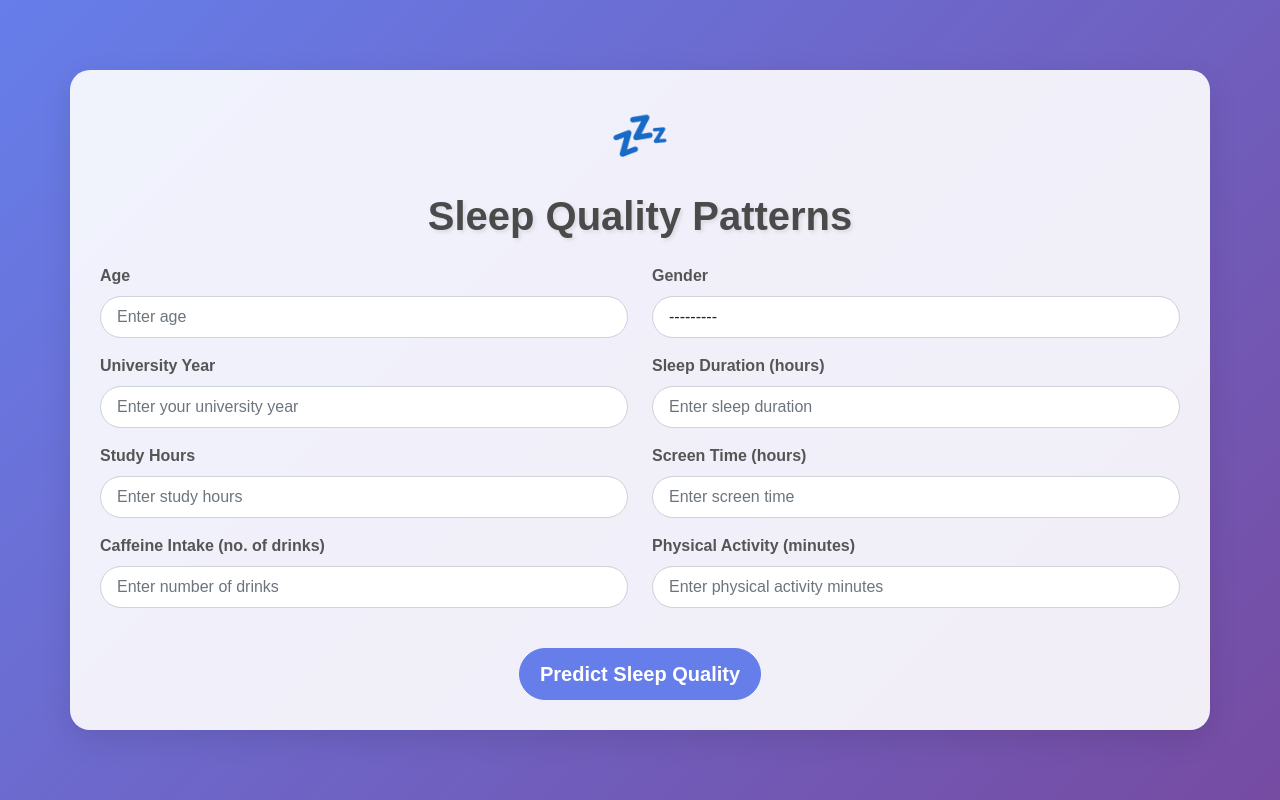
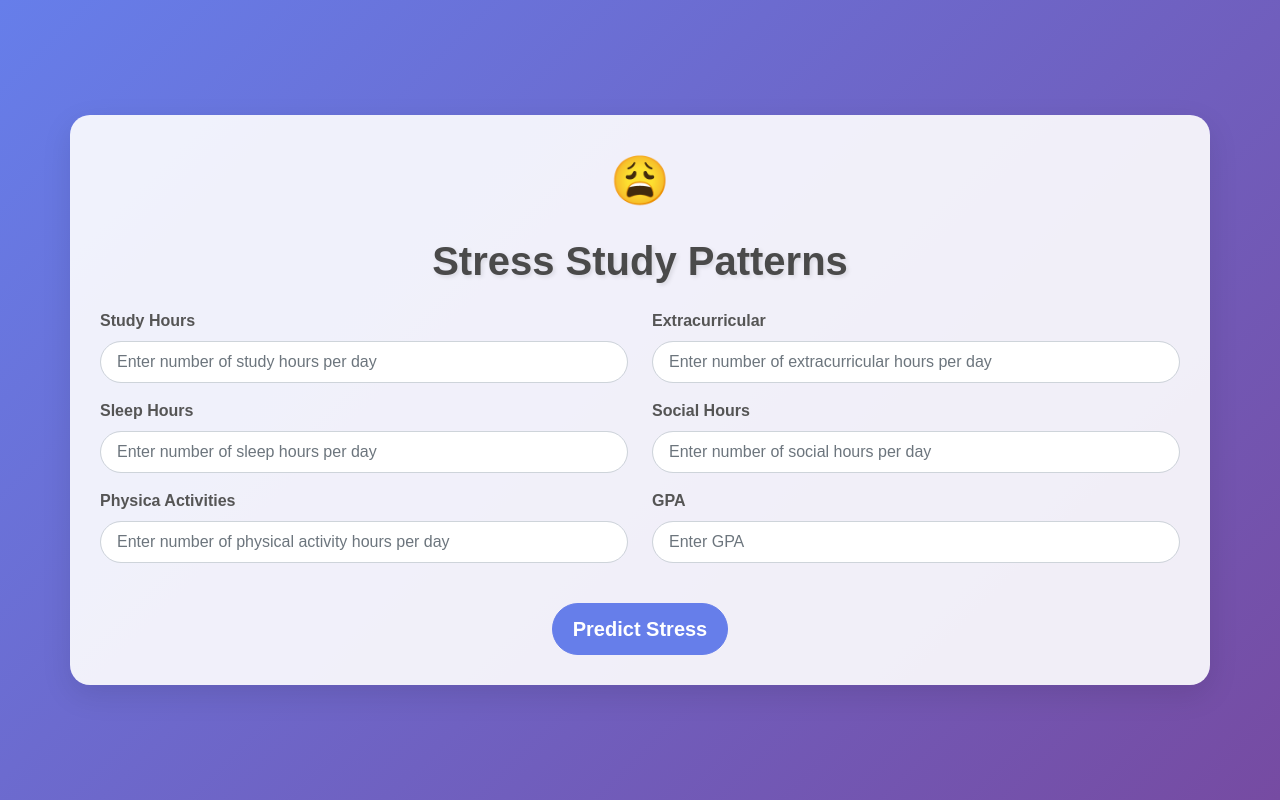
Before and after one commit to JadenNgoOT/Machine-Learning-Group-Project, a Django app: page / in a window 1280 px wide. Run offline with Django 5.2, Linux system fonts and the light colour scheme.

Commit message:
Fixed frontend as per the dataset

```diff
--- a/ml_app/base/forms.py
+++ b/ml_app/base/forms.py
@@ -4,39 +4,31 @@ from django.db import models
 class SleepDataForm(forms.ModelForm):
     class Meta:
         model = SleepData
-        fields = ['University_Year', 'Sleep_Duration', 'Study_Hours', 'Screen_Time',
-                 'Caffeine_Intake', 'Physical_Activity', 'Age', 'Gender']
+        fields = ['Study_Hours_Per_Day', 'Extracurricular_Hours_Per_Day', 'Sleep_Hours_Per_Day',
+                  'Social_Hours_Per_Day', 'Physical_Activity_Hours_Per_Day', 'GPA']
         widgets = {
-            'Age': forms.NumberInput(attrs={
+            'Study_Hours_Per_Day': forms.NumberInput(attrs={
                 'class': 'form-control rounded-pill',
-                'placeholder': 'Enter age'
+                'placeholder': 'Enter number of study hours per day'
             }),
-            'Gender': forms.Select(attrs={
+            'Extracurricular_Hours_Per_Day': forms.NumberInput(attrs={
                 'class': 'form-control rounded-pill',
-                'placeholder': 'Select your Gender'
+                'placeholder': 'Enter number of extracurricular hours per day'
             }),
-            'University_Year': forms.NumberInput(attrs={
+            'Sleep_Hours_Per_Day': forms.NumberInput(attrs={
                 'class': 'form-control rounded-pill',
-                'placeholder': 'Enter your university year'
+                'placeholder': 'Enter number of sleep hours per day'
             }),
-            'Sleep_Duration': forms.NumberInput(attrs={
+            'Social_Hours_Per_Day': forms.NumberInput(attrs={
                 'class': 'form-control rounded-pill',
-                'placeholder': 'Enter sleep duration'
+                'placeholder': 'Enter number of social hours per day'
             }),
-            'Study_Hours': forms.NumberInput(attrs={
+            'Physical_Activity_Hours_Per_Day': forms.NumberInput(attrs={
                 'class': 'form-control rounded-pill',
-                'placeholder': 'Enter study hours'
+                'placeholder': 'Enter number of physical activity hours per day'
             }),
-            'Screen_Time': forms.NumberInput(attrs={
+            'GPA': forms.NumberInput(attrs={
                 'class': 'form-control rounded-pill',
-                'placeholder': 'Enter screen time'
-            }),
-            'Caffeine_Intake': forms.NumberInput(attrs={
-                'class': 'form-control rounded-pill',
-                'placeholder': 'Enter number of drinks'
-            }),
-            'Physical_Activity': forms.NumberInput(attrs={
-                'class': 'form-control rounded-pill',
-                'placeholder': 'Enter physical activity minutes'
+                'placeholder': 'Enter GPA'
             }),
         }
--- a/ml_app/base/models.py
+++ b/ml_app/base/models.py
@@ -1,24 +1,13 @@
 from django.db import models
 
 class SleepData(models.Model):
-    GENDER_CHOICES = [
-        ('male', 'Male'),
-        ('female', 'Female'),
-        ('other', 'Other'),
-    ]
-    Age = models.IntegerField()
-    Gender = models.CharField(max_length=10, choices=GENDER_CHOICES)
-    University_Year = models.IntegerField()
-    Sleep_Duration = models.FloatField()
-    Study_Hours = models.FloatField()
-    Screen_Time = models.FloatField()
-    Caffeine_Intake = models.FloatField()
-    Physical_Activity = models.FloatField()
-    Sleep_Quality = models.FloatField(null=True, blank=True)
-    Weekday_Sleep_Start = models.TimeField()
-    Weekday_Sleep_End = models.TimeField()
-    Weekend_Sleep_Start = models.TimeField()
-    Weekend_Sleep_End = models.TimeField()
+    Study_Hours_Per_Day = models.FloatField()
+    Extracurricular_Hours_Per_Day = models.FloatField()
+    Sleep_Hours_Per_Day = models.FloatField()
+    Social_Hours_Per_Day = models.FloatField()
+    Physical_Activity_Hours_Per_Day = models.FloatField()
+    GPA = models.FloatField()
+    Stress_Level = models.FloatField(null=True, blank=True)
 
     def __str__(self):
-        return f"Sleep Data for Year {self.University_Year}"
+        return f"Stress Study Data (GPA: {self.GPA})"
--- a/ml_app/base/templates/base/home.html
+++ b/ml_app/base/templates/base/home.html
@@ -75,58 +75,46 @@
 </head>
 <body>
     <div class="container">
-        <div class="sleep-icon">💤</div>
-        <h1 class="mb-4">Sleep Quality Patterns</h1>
+        <div class="sleep-icon">😩</div>
+        <h1 class="mb-4">Stress Study Patterns</h1>
         <form id="sleepForm" method="post">
             <div class="row">
                 <div class="col-md-6 mb-3">
-                    <label for="{{ form.Age.id_for_label }}" class="form-label">Age</label>
-                    {{ form.Age }}
+                    <label for="{{ form.Study_Hours_Per_Day.id_for_label }}" class="form-label">Study Hours</label>
+                    {{ form.Study_Hours_Per_Day }}
                 </div>
                 <div class="col-md-6 mb-3">
-                    <label for="{{ form.Gender.id_for_label }}" class="form-label">Gender</label>
-                    {{ form.Gender }}
+                    <label for="{{ form.Extracurricular_Hours_Per_Day.id_for_label }}" class="form-label">Extracurricular</label>
+                    {{ form.Extracurricular_Hours_Per_Day }}
                     <span class="error-message text-danger" style="display:none;"></span>
                 </div>
             </div>
             <div class="row">
                 <div class="col-md-6 mb-3">
-                    <label for="{{ form.University_Year.id_for_label }}" class="form-label">University Year</label>
-                    {{ form.University_Year }}
+                    <label for="{{ form.Sleep_Hours_Per_Day.id_for_label }}" class="form-label">Sleep Hours</label>
+                    {{ form.Sleep_Hours_Per_Day }}
                     <span class="error-message text-danger" style="display:none;"></span>
                 </div>
                 <div class="col-md-6 mb-3">
-                    <label for="{{ form.Sleep_Duration.id_for_label }}" class="form-label">Sleep Duration (hours)</label>
-                    {{ form.Sleep_Duration }}
+                    <label for="{{ form.Social_Hours_Per_Day.id_for_label }}" class="form-label">Social Hours</label>
+                    {{ form.Social_Hours_Per_Day }}
                     <span class="error-message text-danger" style="display:none;"></span>
                 </div>
             </div>
             <div class="row">
                 <div class="col-md-6 mb-3">
-                    <label for="{{ form.Study_Hours.id_for_label }}" class="form-label">Study Hours</label>
-                    {{ form.Study_Hours }}
+                    <label for="{{ form.Physical_Activity_Hours_Per_Day.id_for_label }}" class="form-label">Physica Activities</label>
+                    {{ form.Physical_Activity_Hours_Per_Day }}
                     <span class="error-message text-danger" style="display:none;"></span>
                 </div>
                 <div class="col-md-6 mb-3">
-                    <label for="{{ form.Screen_Time.id_for_label }}" class="form-label">Screen Time (hours)</label>
-                    {{ form.Screen_Time }}
-                    <span class="error-message text-danger" style="display:none;"></span>
-                </div>
-            </div>
-            <div class="row">
-                <div class="col-md-6 mb-3">
-                    <label for="{{ form.Caffeine_Intake.id_for_label }}" class="form-label">Caffeine Intake (no. of drinks)</label>
-                    {{ form.Caffeine_Intake }}
-                    <span class="error-message text-danger" style="display:none;"></span>
-                </div>
-                <div class="col-md-6 mb-3">
-                    <label for="{{ form.Physical_Activity.id_for_label }}" class="form-label">Physical Activity (minutes)</label>
-                    {{ form.Physical_Activity }}
+                    <label for="{{ form.GPA.id_for_label }}" class="form-label">GPA</label>
+                    {{ form.GPA }}
                     <span class="error-message text-danger" style="display:none;"></span>
                 </div>
             </div>
             <div class="text-center mt-4">
-                <button type="button" onclick="logFormValues()" class="btn btn-primary btn-lg">Predict Sleep Quality</button>
+                <button type="button" onclick="logFormValues()" class="btn btn-primary btn-lg">Predict Stress</button>
             </div>
             <div id="prediction-display" class="alert alert-success mt-4" style="display: none;"></div>
         </form>
```
